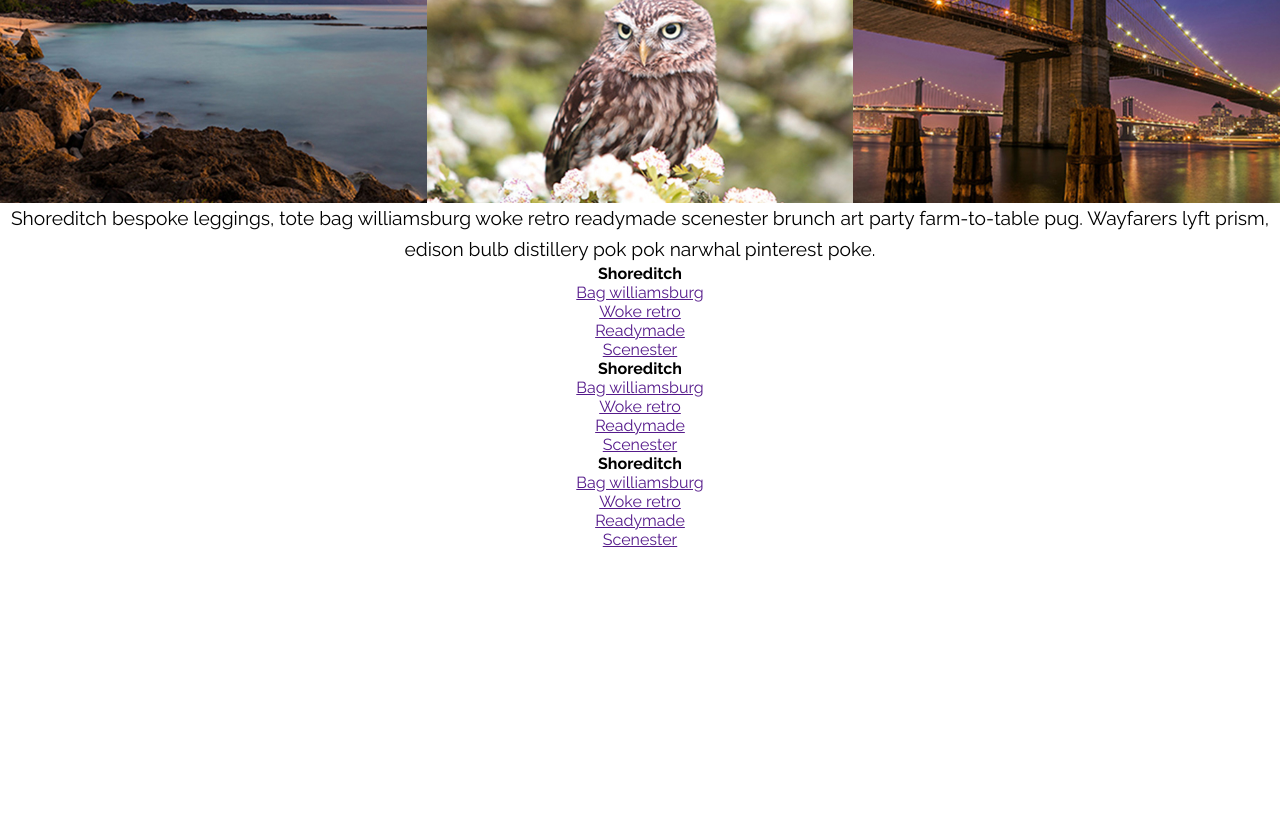
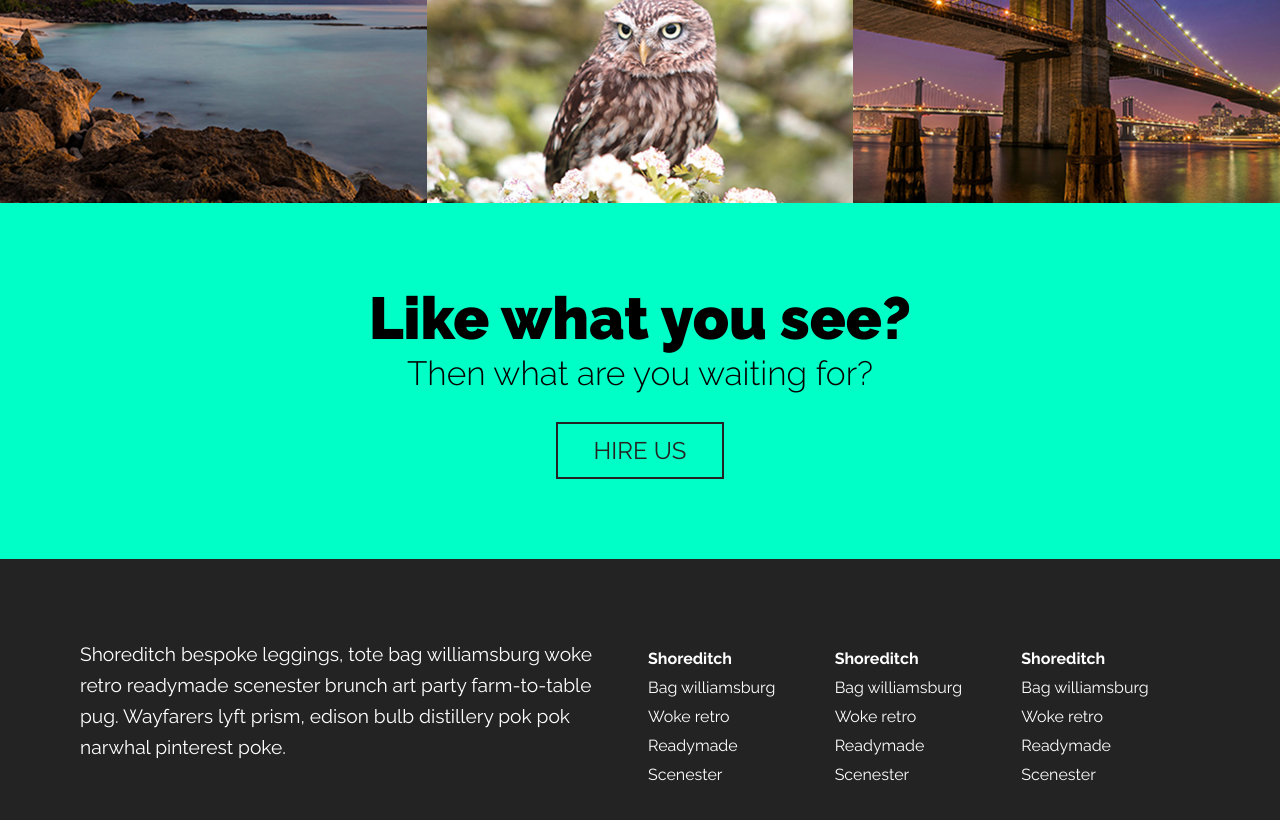
Before and after one commit to SagarKeshvala/Creative-Inc, a plain HTML site: page index.html in a window 1280 px wide. Shown: the part 1958-2778 px from the top of the page. Before the commit the page ends 2507 px from the top, so only its background shows below. Drawn offline with Linux system fonts and the light colour scheme.

Commit message:
Completed CTA and footer section

```diff
--- a/index.html
+++ b/index.html
@@ -35,9 +35,17 @@
       <section class="home-about">
         <div class="home-about-textbox">
           <h1>Who We Are</h1>
-            <p>Sit by the fire drink water out of the faucet hide head under blanket so no one can see cat is love, cat is life. Knock dish off table eating always hungry so favor packaging over toy.
-            </p><br>
-            <p><strong>Rub face on owner.</strong> Peer out window, chatter at birds, lure them to mouth. Chase ball of string eat a plant, kill a hand, i am the best have secret plans.</p>
+          <p>
+            Sit by the fire drink water out of the faucet hide head under
+            blanket so no one can see cat is love, cat is life. Knock dish off
+            table eating always hungry so favor packaging over toy.
+          </p>
+          <br />
+          <p>
+            <strong>Rub face on owner.</strong> Peer out window, chatter at
+            birds, lure them to mouth. Chase ball of string eat a plant, kill a
+            hand, i am the best have secret plans.
+          </p>
         </div>
       </section>
     </div>
@@ -47,93 +55,118 @@
 
       <!-- Portfolio item 01-->
       <figure class="port-item">
-            <img src="/img/portfolio-01.jpg" alt="Portfolio item">
+        <img src="/img/portfolio-01.jpg" alt="Portfolio item" />
         <figcaption class="port-desc">
           <p>Project Title</p>
-                <a href="#" class="button button-accent button-small">Project Details</a>
+          <a href="#" class="button button-accent button-small"
+            >Project Details</a
+          >
         </figcaption>
       </figure>
 
       <!-- Portfolio item 02-->
       <figure class="port-item">
-            <img src="/img/portfolio-02.jpg" alt="Portfolio item">
+        <img src="/img/portfolio-02.jpg" alt="Portfolio item" />
         <figcaption class="port-desc">
           <p>Project Title</p>
-                <a href="#" class="button button-accent button-small">Project Details</a>
+          <a href="#" class="button button-accent button-small"
+            >Project Details</a
+          >
         </figcaption>
       </figure>
 
       <!-- Portfolio item 03-->
       <figure class="port-item">
-            <img src="/img/portfolio-03.jpg" alt="Portfolio item">
+        <img src="/img/portfolio-03.jpg" alt="Portfolio item" />
         <figcaption class="port-desc">
           <p>Project Title</p>
-                <a href="#" class="button button-accent button-small">Project Details</a>
+          <a href="#" class="button button-accent button-small"
+            >Project Details</a
+          >
         </figcaption>
       </figure>
 
       <!-- Portfolio item 04-->
       <figure class="port-item">
-            <img src="/img/portfolio-04.jpg" alt="Portfolio item">
+        <img src="/img/portfolio-04.jpg" alt="Portfolio item" />
         <figcaption class="port-desc">
           <p>Project Title</p>
-                <a href="#" class="button button-accent button-small">Project Details</a>
+          <a href="#" class="button button-accent button-small"
+            >Project Details</a
+          >
         </figcaption>
       </figure>
 
       <!-- Portfolio item 05-->
       <figure class="port-item">
-            <img src="/img/portfolio-05.jpg" alt="Portfolio item">
+        <img src="/img/portfolio-05.jpg" alt="Portfolio item" />
         <figcaption class="port-desc">
           <p>Project Title</p>
-                <a href="#" class="button button-accent button-small">Project Details</a>
+          <a href="#" class="button button-accent button-small"
+            >Project Details</a
+          >
         </figcaption>
       </figure>
 
       <!-- Portfolio item 06-->
       <figure class="port-item">
-            <img src="/img/portfolio-06.jpg" alt="Portfolio item">
+        <img src="/img/portfolio-06.jpg" alt="Portfolio item" />
         <figcaption class="port-desc">
           <p>Project Title</p>
-                <a href="#" class="button button-accent button-small">Project Details</a>
+          <a href="#" class="button button-accent button-small"
+            >Project Details</a
+          >
         </figcaption>
       </figure>
+    </section>
 
+    <section class="cta">
+      <div class="container">
+        <h1 class="title title-cta">
+          Like what you see?
+          <span>Then what are you waiting for?</span>
+        </h1>
+        <a href="#" class="button button-dark">Hire us</a>
+      </div>
     </section>
 
     <footer>
+      <div class="container">
         <div class="col-3">
           <p>
-            Shoreditch bespoke leggings, tote bag williamsburg woke retro readymade scenester brunch art party farm-to-table pug. Wayfarers lyft prism, edison bulb distillery pok pok narwhal pinterest poke.
+            Shoreditch bespoke leggings, tote bag williamsburg woke retro
+            readymade scenester brunch art party farm-to-table pug. Wayfarers
+            lyft prism, edison bulb distillery pok pok narwhal pinterest poke.
           </p>
         </div>
 
         <div class="col-1">
           <ul class="unstyled-list">
             <li><strong>Shoreditch</strong></li>
-            <li><a href="">Bag williamsburg </a></li>
-            <li><a href="">Woke retro </a></li>
-            <li><a href="">Readymade </a></li>
-            <li><a href="">Scenester </a></li>
+            <li>Bag williamsburg</li>
+            <li>Woke retro</li>
+            <li>Readymade</li>
+            <li>Scenester</li>
           </ul>
         </div>
         <div class="col-1">
           <ul class="unstyled-list">
             <li><strong>Shoreditch</strong></li>
-            <li><a href="">Bag williamsburg </a></li>
-            <li><a href="">Woke retro </a></li>
-            <li><a href="">Readymade </a></li>
-            <li><a href="">Scenester </a></li>
+            <li>Bag williamsburg</li>
+            <li>Woke retro</li>
+            <li>Readymade</li>
+            <li>Scenester</li>
           </ul>
         </div>
         <div class="col-1">
           <ul class="unstyled-list">
             <li><strong>Shoreditch</strong></li>
-            <li><a href="">Bag williamsburg </a></li>
-            <li><a href="">Woke retro </a></li>
-            <li><a href="">Readymade </a></li>
-            <li><a href="">Scenester </a></li>
+            <li>Bag williamsburg</li>
+            <li>Woke retro</li>
+            <li>Readymade</li>
+            <li>Scenester</li>
           </ul>
+        </div>
       </div>
     </footer>
   </body>
--- a/style.css
+++ b/style.css
@@ -28,6 +28,55 @@ header {
     margin: 0 auto;
 }
 
+.clear-fix::after,
+section::after,
+footer::after {
+    content: '';
+    display: block;
+    clear: both;
+}
+
+/* column system */
+
+[class^=col-] {
+    width: 100%;
+    margin-top: 1em;
+}
+
+[class^=col-]:first-child {
+    margin-top: 0;
+}
+
+.col-1 {
+    width: 33.33333%;
+    float: left;
+}
+
+@media (min-width: 40rem) {
+
+    [class^=col-] {
+        float: left;
+        padding: 0 .5em;
+        margin-top: 0;
+    }
+
+    [class^=col-]:first-child {
+        padding-left: 0;
+    }
+
+    [class^=col-]:last-child {
+        padding-right: 0;
+    }
+
+    .col-3 {
+        width: 50%;
+    }
+
+    .col-1 {
+        width: 16.6666%;
+    }
+}
+
 /* Typography */
 
 h1 {
@@ -50,6 +99,10 @@ p:last-of-type {
     margin-bottom: 1.5em;
     font-weight: 900;
     margin-top: 1em;
+}
+
+.title-cta {
+    margin: 0 0 .5em;
 }
 
 .title span {
@@ -100,6 +153,16 @@ p:last-of-type {
 .button-accent:focus {
     background: #00ffc6;
     color: #232323;
+}
+.button-dark {
+    color: #232323;
+    border-color: #232323;
+}
+
+.button-dark:hover ,
+.button-dark:focus {
+    background: #232323;
+    color: #00ffc6;
 }
 
 nav ul{
@@ -194,7 +257,6 @@ nav a:focus {
     .home-about-textbox {
         width: 50%;
         padding: 7em;
-        padding-offset: -3.75em;
         margin-left: -2.5%;
         top: -5em;
         text-align: left;
@@ -211,7 +273,7 @@ nav a:focus {
 /* portfolio */
 
 .portfolio {
-    margin: 3em 0;
+    margin: 3em 0 0;
 }
 
 .portfolio h1 {
@@ -263,3 +325,29 @@ nav a:focus {
         transform: translateY(0%);
     }
 }
+
+/* CTA */
+
+.cta {
+    background-color: #00ffc6;
+    padding: 5em 0;
+}
+
+/* footer */
+
+footer {
+    background: #232323;
+    color: #fff;
+    text-align: left;
+    padding: 5em 0;
+}
+
+.unstyled-list {
+    margin: 0;
+    padding: 0;
+    list-style-type: none;
+}
+
+.unstyled-list li {
+    margin-top: 10px;
+}
```
Lines whose indentation alone changed are shown as unchanged.
